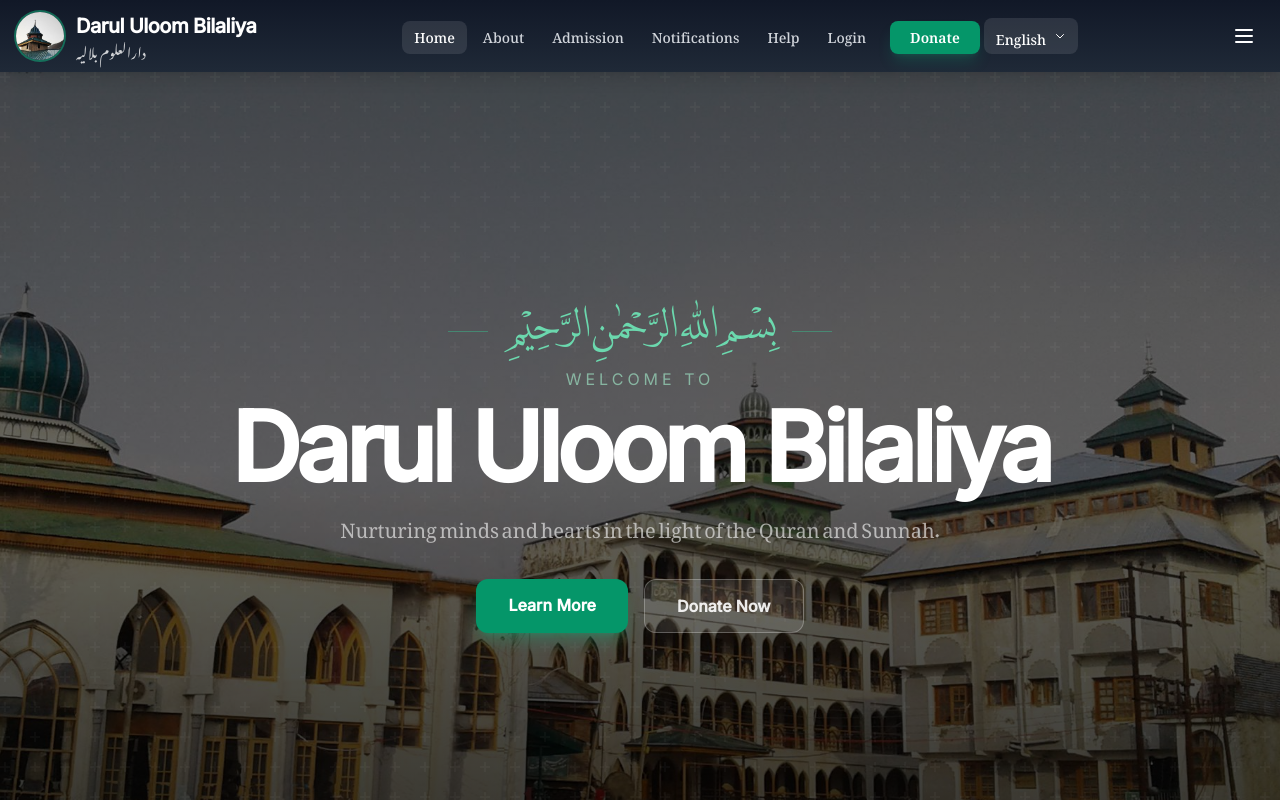
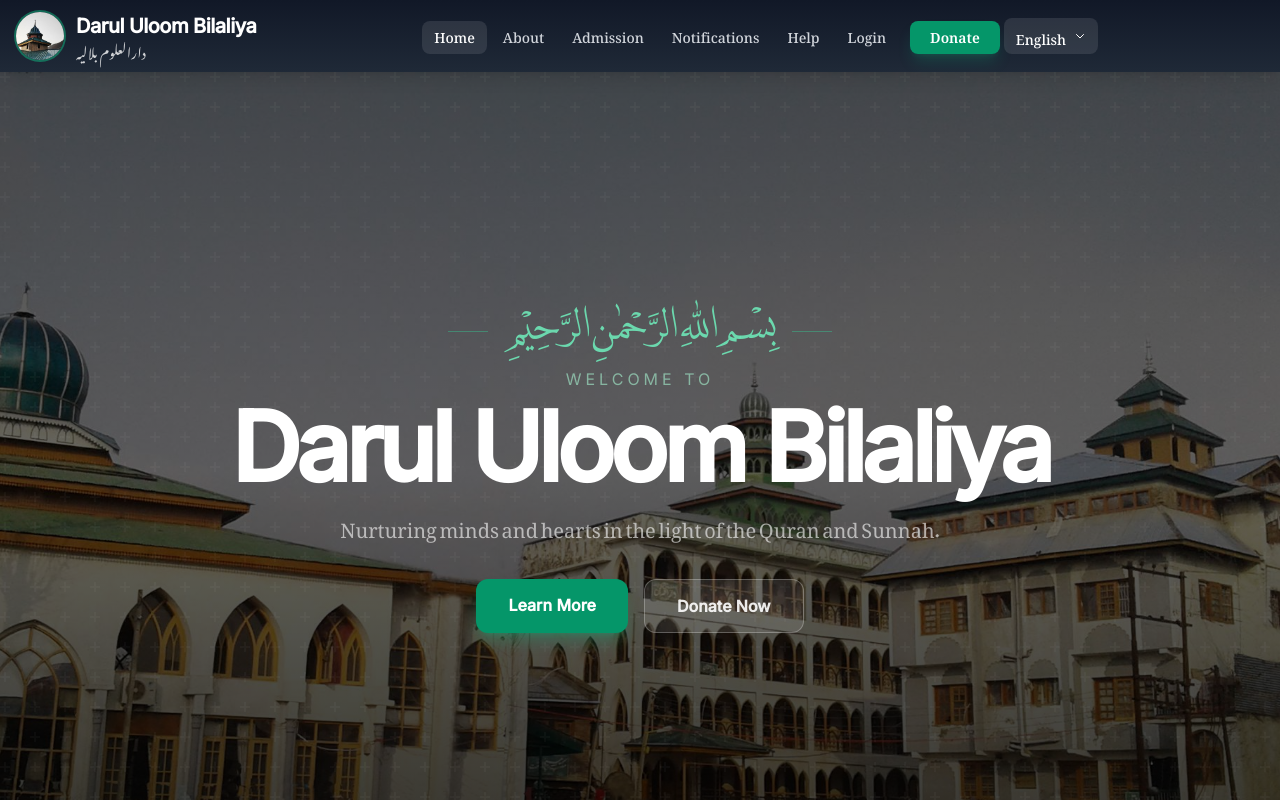
Before and after one commit to commiteverthing/Darul-Uloom-Bilaliya-, a Next.js app: page / in a window 1280 px wide. Shown: the top 800 px of the page. Built offline with nearby package versions, Linux system fonts and the light colour scheme.

Commit message:
feat: fixed menu button

```diff
--- a/components/Navbar.js
+++ b/components/Navbar.js
@@ -113,7 +113,7 @@
             </button>
             <button
               onClick={() => setMobileOpen(!mobileOpen)}
-              className="p-2 rounded-lg hover:bg-white/10 transition-all"
+              className="lg:hidden p-2 rounded-lg hover:bg-white/10 transition-all"
             >
               <svg className="w-6 h-6" fill="none" stroke="currentColor" viewBox="0 0 24 24">
                 {mobileOpen ? (
```
